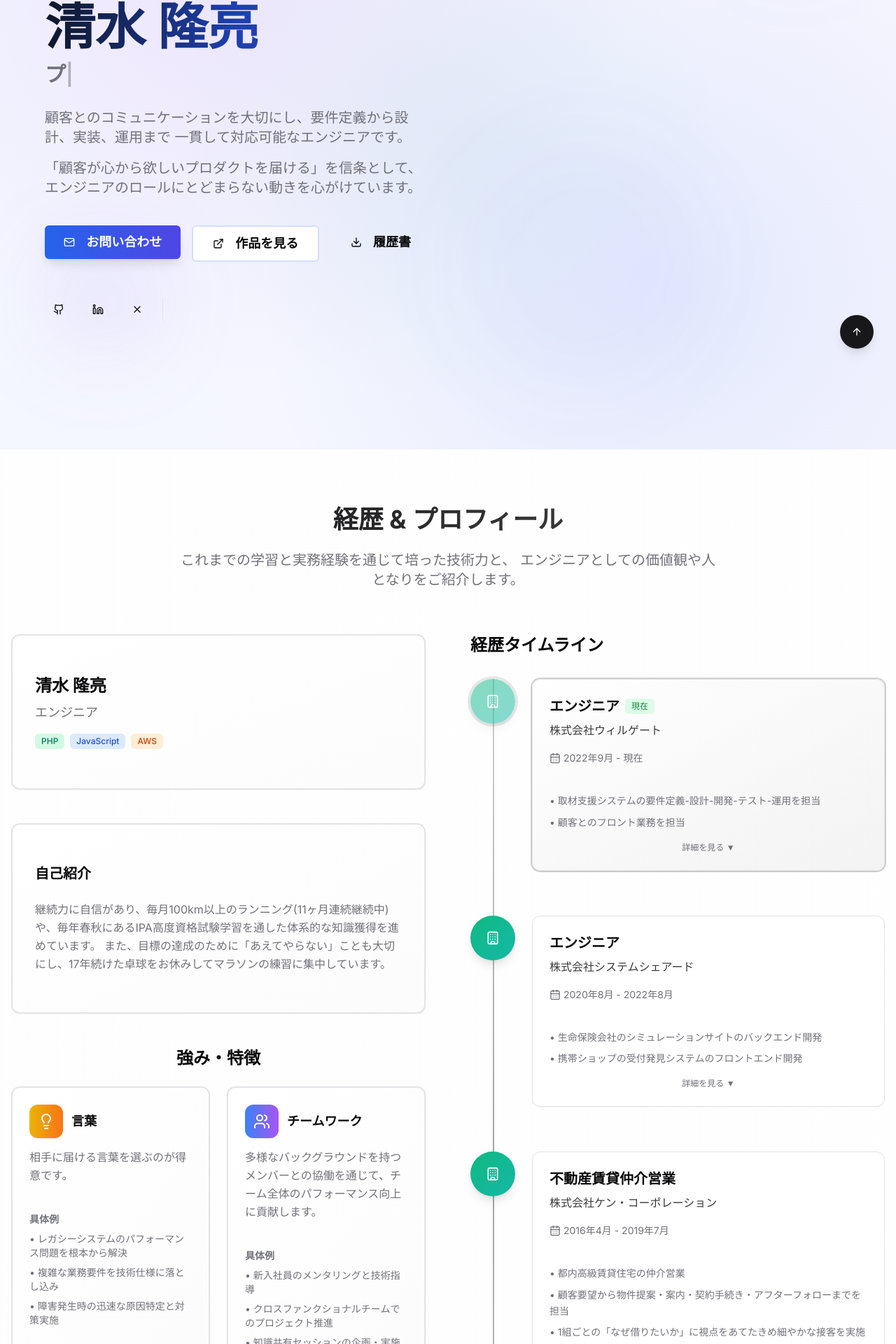
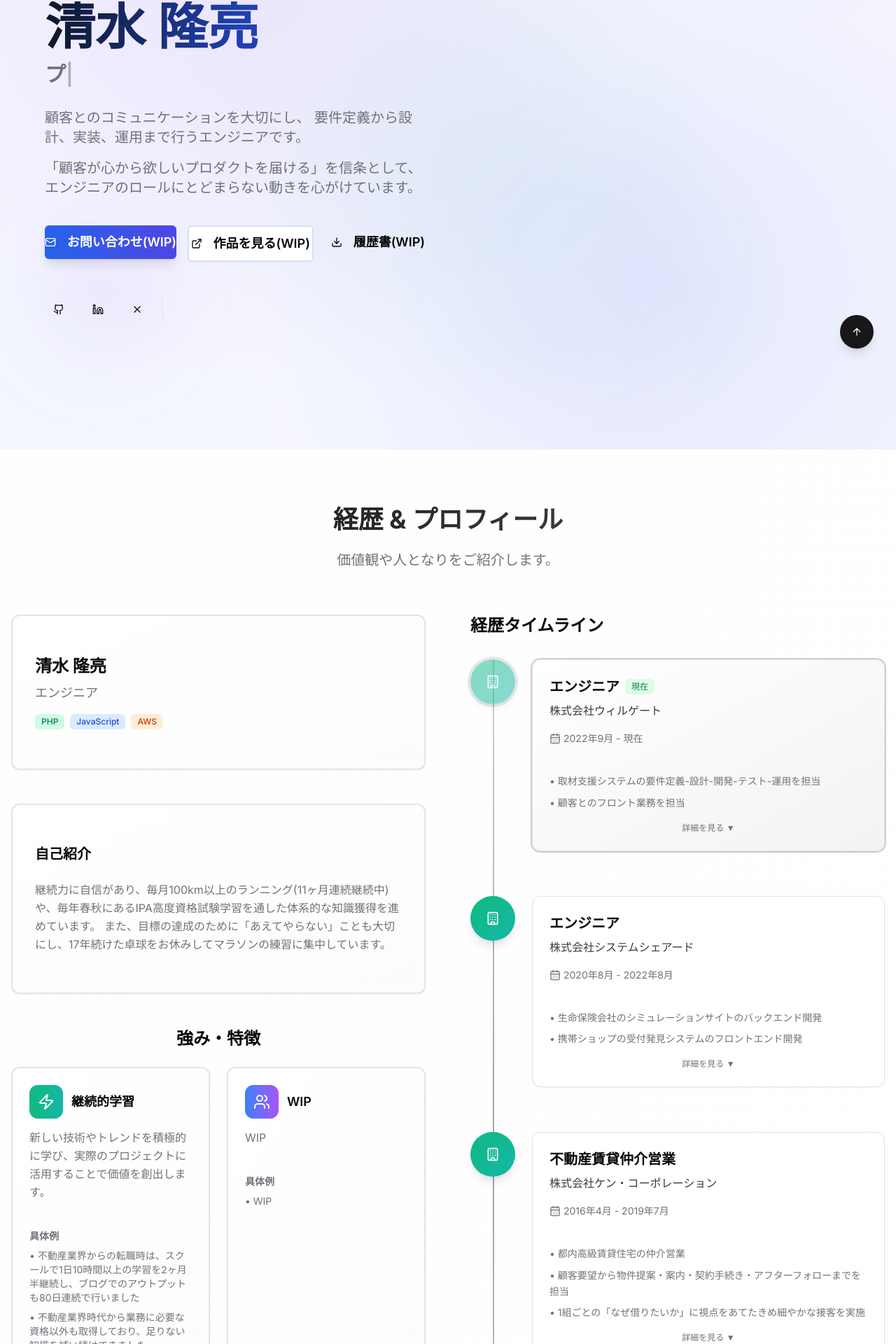
Before and after one commit to Takaaki-Shimizu/dedication, a Next.js app: page / in a window 1280 px wide. Shown: the part 270-2190 px from the top of the page at 70% size. Built offline with nearby package versions, Linux system fonts and the light colour scheme.

Commit message:
fix: 情報更新

```diff
--- a/src/app/layout.tsx
+++ b/src/app/layout.tsx
@@ -10,7 +10,7 @@ const inter = Inter({
 
 export const metadata: Metadata = {
   title: {
-    default: "Takaaki Shimizu | Backend Engineer Portfolio",
+    default: "Takaaki Shimizu | Engineer Portfolio",
     template: "%s | Takaaki Shimizu",
   },
   description: "スケーラブルなシステム構築とクラウドアーキテクチャ設計を専門とするエンジニア。Go、Python、AWSを用いた高性能なWebアプリケーション開発に従事。",
--- a/src/app/page.tsx
+++ b/src/app/page.tsx
@@ -14,15 +14,15 @@ const structuredData = {
   "@context": "https://schema.org",
   "@type": "Person",
   "name": "Takaaki Shimizu",
-  "jobTitle": "Backend Engineer",
-  "description": "Backend engineer specializing in scalable systems, cloud architecture, and modern development practices.",
+  "jobTitle": "Engineer",
+  "description": "engineer specializing in scalable systems, cloud architecture, and modern development practices.",
   "url": "https://dedication.vercel.app",
   "sameAs": [
     "https://github.com/Takaaki-Shimizu",
     "https://www.linkedin.com/in/takaaki-shimizu-3813a7375"
   ],
   "knowsAbout": [
-    "Backend Development",
+    "Development",
     "Cloud Architecture",
     "Go Programming",
     "Python",
@@ -47,9 +47,7 @@ const skillsData = {
     icon: <Globe className="h-6 w-6 text-white" />,
     color: "from-indigo-600 to-indigo-700",
     skills: [
-      { name: "React", level: 88, years: 4, description: "モダンなUI開発、状態管理、パフォーマンス最適化" },
-      { name: "TypeScript", level: 92, years: 4, description: "型安全なコード開発、大規模アプリケーションの保守性向上" },
-      { name: "Next.js", level: 85, years: 2, description: "SSR、SSG、フルスタック開発、SEO最適化" }
+      { name: "React", level: 40, years: 1, description: "WIP" },
     ]
   },
   database: {
@@ -57,16 +55,15 @@ const skillsData = {
     icon: <Database className="h-6 w-6 text-white" />,
     color: "from-slate-600 to-slate-700",
     skills: [
-      { name: "MySQL", level: 85, years: 4, description: "データベース設計、インデックス最適化、トランザクション管理" },
+      { name: "MySQL", level: 50, years: 3, description: "WIP" },
     ]
   },
   infrastructure: {
-    title: "インフラ・DevOps",
+    title: "インフラ",
     icon: <Cloud className="h-6 w-6 text-white" />,
     color: "from-purple-600 to-purple-700",
     skills: [
-      { name: "AWS", level: 88, years: 4, description: "EC2、ECS、Lambda、RDS、S3等を使ったクラウドアーキテクチャ設計" },
-      { name: "Docker", level: 90, years: 4, description: "コンテナ化、マルチステージビルド、開発環境の標準化" },
+      { name: "AWS", level: 50, years: 3, description: "WIP" },
     ]
   },
   tools: {
@@ -74,9 +71,7 @@ const skillsData = {
     icon: <Wrench className="h-6 w-6 text-white" />,
     color: "from-teal-600 to-teal-700",
     skills: [
-      { name: "Git", level: 95, years: 6, description: "ブランチ戦略、コードレビュー、チーム開発ワークフロー" },
-      { name: "CI/CD", level: 85, years: 3, description: "GitHub Actions、GitLab CI、自動テスト・デプロイパイプライン" },
-      { name: "API設計", level: 90, years: 4, description: "RESTful API、GraphQL、OpenAPI仕様書作成、APIセキュリティ" }
+      { name: "Git", level: 90, years: 6, description: "ブランチ戦略、コードレビュー、チーム開発ワークフロー" },
     ]
   }
 };
@@ -128,8 +123,8 @@ export default function Home() {
 
                 <div className="space-y-4 max-w-2xl">
                   <p className="text-lg md:text-xl text-muted-foreground leading-relaxed">
-                    顧客とのコミュニケーションを大切にし、要件定義から設計、実装、運用まで
-                    一貫して対応可能なエンジニアです。
+                    顧客とのコミュニケーションを大切にし、
+                    要件定義から設計、実装、運用まで行うエンジニアです。
                   </p>
                   <p className="text-lg md:text-xl text-muted-foreground leading-relaxed">
                     「顧客が心から欲しいプロダクトを届ける」を信条として、
@@ -142,19 +137,19 @@ export default function Home() {
                   <Button asChild size="lg" className="bg-gradient-to-r from-blue-600 to-indigo-600 hover:from-blue-700 hover:to-indigo-700 text-white font-semibold px-8 py-6 text-lg shadow-lg hover:shadow-xl magnetic-button">
                     <Link href="#contact">
                       <Mail className="mr-2 h-5 w-5" />
-                      お問い合わせ
+                      お問い合わせ(WIP)
                     </Link>
                   </Button>
                   <Button asChild variant="outline" size="lg" className="border-2 border-blue-600/20 hover:border-blue-600 hover:bg-blue-50 dark:hover:bg-blue-950/20 font-semibold px-8 py-6 text-lg magnetic-button">
                     <Link href="#projects">
                       <ExternalLink className="mr-2 h-5 w-5" />
-                      作品を見る
+                      作品を見る(WIP)
                     </Link>
                   </Button>
                   <Button asChild variant="ghost" size="lg" className="font-semibold px-8 py-6 text-lg hover:bg-slate-100 dark:hover:bg-slate-800 magnetic-button">
                     <Link href="/resume.pdf">
                       <Download className="mr-2 h-5 w-5" />
-                      履歴書
+                      履歴書(WIP)
                     </Link>
                   </Button>
                 </div>
@@ -294,11 +289,10 @@ export default function Home() {
             {/* Section Header */}
             <div className="text-center mb-16 animate-fade-in-up">
               <h2 className="text-3xl md:text-4xl font-bold mb-6 bg-gradient-to-r from-slate-900 via-blue-800 to-indigo-700 dark:from-slate-100 dark:via-blue-200 dark:to-indigo-300 bg-clip-text text-transparent">
-                お問い合わせ
+                お問い合わせ(WIP)
               </h2>
               <p className="text-lg md:text-xl text-muted-foreground max-w-3xl mx-auto leading-relaxed">
-                お仕事のご相談、技術に関するご質問、プロジェクトについてのディスカッションなど、
-                どのような内容でもお気軽にお問い合わせください。
+                WIP
               </p>
             </div>
 
@@ -339,7 +333,6 @@ export default function Home() {
                   </div>
                   <h4 className="font-semibold mb-2">メール</h4>
                   <p className="text-sm text-muted-foreground">57.shimizu.takaaki@gmail.com</p>
-                  <p className="text-xs text-muted-foreground mt-1">24時間以内に返信</p>
                 </div>
 
                 <div className="text-center">
@@ -348,7 +341,6 @@ export default function Home() {
                   </div>
                   <h4 className="font-semibold mb-2">GitHub</h4>
                   <p className="text-sm text-muted-foreground">@takaakishimizu</p>
-                  <p className="text-xs text-muted-foreground mt-1">コードとプロジェクト</p>
                 </div>
 
                 <div className="text-center">
@@ -357,7 +349,6 @@ export default function Home() {
                   </div>
                   <h4 className="font-semibold mb-2">LinkedIn</h4>
                   <p className="text-sm text-muted-foreground">Takaaki Shimizu</p>
-                  <p className="text-xs text-muted-foreground mt-1">プロフェッショナルネットワーク</p>
                 </div>
               </div>
             </div>
--- a/src/components/about-section.tsx
+++ b/src/components/about-section.tsx
@@ -89,30 +89,6 @@ const timelineData: TimelineItem[] = [
 const strengthsData: Strength[] = [
   {
     id: "1",
-    title: "言葉",
-    description: "相手に届ける言葉を選ぶのが得意です。",
-    icon: <Lightbulb className="w-6 h-6" />,
-    color: "from-yellow-500 to-orange-500",
-    examples: [
-      "レガシーシステムのパフォーマンス問題を根本から解決",
-      "複雑な業務要件を技術仕様に落とし込み",
-      "障害発生時の迅速な原因特定と対策実施"
-    ]
-  },
-  {
-    id: "2",
-    title: "チームワーク",
-    description: "多様なバックグラウンドを持つメンバーとの協働を通じて、チーム全体のパフォーマンス向上に貢献します。",
-    icon: <Users className="w-6 h-6" />,
-    color: "from-blue-500 to-purple-500",
-    examples: [
-      "新入社員のメンタリングと技術指導",
-      "クロスファンクショナルチームでのプロジェクト推進",
-      "知識共有セッションの企画・実施"
-    ]
-  },
-  {
-    id: "3",
     title: "継続的学習",
     description: "新しい技術やトレンドを積極的に学び、実際のプロジェクトに活用することで価値を創出します。",
     icon: <Zap className="w-6 h-6" />,
@@ -123,15 +99,33 @@ const strengthsData: Strength[] = [
     ]
   },
   {
+    id: "2",
+    title: "WIP",
+    description: "WIP",
+    icon: <Users className="w-6 h-6" />,
+    color: "from-blue-500 to-purple-500",
+    examples: [
+      "WIP",
+    ]
+  },
+  {
+    id: "3",
+    title: "WIP",
+    description: "WIP",
+    icon: <Zap className="w-6 h-6" />,
+    color: "from-emerald-500 to-teal-500",
+    examples: [
+      "WIP",
+    ]
+  },
+  {
     id: "4",
-    title: "品質への拘り",
-    description: "コードの品質、システムの信頼性、ユーザー体験の向上に常に注力しています。",
+    title: "WIP",
+    description: "WIP",
     icon: <Target className="w-6 h-6" />,
     color: "from-red-500 to-pink-500",
     examples: [
-      "包括的なテスト戦略の策定と実施",
-      "コードレビューの品質向上とベストプラクティス共有",
-      "監視・アラートシステムの構築"
+      "WIP"
     ]
   }
 ];
@@ -260,8 +254,7 @@ export function AboutSection() {
             経歴 & プロフィール
           </h2>
           <p className="text-lg md:text-xl text-muted-foreground max-w-3xl mx-auto leading-relaxed">
-            これまでの学習と実務経験を通じて培った技術力と、
-            エンジニアとしての価値観や人となりをご紹介します。
+            価値観や人となりをご紹介します。
           </p>
         </div>
 
--- a/src/components/contact-form.tsx
+++ b/src/components/contact-form.tsx
@@ -122,7 +122,7 @@ export function ContactForm() {
         </div>
         <CardTitle className="text-2xl md:text-3xl">お問い合わせ</CardTitle>
         <CardDescription className="text-lg">
-          お仕事のご相談、技術に関するご質問など、お気軽にお問い合わせください
+          お気軽にお問い合わせください
         </CardDescription>
       </CardHeader>
 
--- a/src/components/footer.tsx
+++ b/src/components/footer.tsx
@@ -17,25 +17,21 @@ const socialLinks = [
     name: "GitHub",
     href: "https://github.com/Takaaki-Shimizu",
     icon: Github,
-    description: "コードとプロジェクト"
   },
   {
     name: "LinkedIn",
     href: "https://linkedin.com/in/takaaki-shimizu-3813a7375",
     icon: Linkedin,
-    description: "プロフェッショナルネットワーク"
   },
   {
     name: "X (Twitter)",
     href: "https://x.com/ilsbt",
     icon: Twitter,
-    description: "技術情報とアップデート"
   },
   {
     name: "Email",
     href: "mailto:57.shimizu.takaaki@gmail.com",
     icon: Mail,
-    description: "直接連絡"
   }
 ];
 
@@ -71,13 +67,12 @@ export function Footer() {
               </div>
               <div>
                 <h3 className="font-bold text-xl">清水 隆亮</h3>
-                <p className="text-sm text-muted-foreground">Backend Engineer</p>
+                <p className="text-sm text-muted-foreground">Engineer</p>
               </div>
             </div>
             <p className="text-muted-foreground leading-relaxed mb-6 max-w-md">
-              スケーラブルなシステム構築とクラウドアーキテクチャ設計を専門とする
-              エンジニア。Go、Python、AWSを用いた高性能なWeb
-              アプリケーション開発に従事しています。
+              顧客とのコミュニケーションを大切にし、要件定義から設計、実装、運用まで行うエンジニアです。
+              「顧客が心から欲しいプロダクトを届ける」を信条として、 エンジニアのロールにとどまらない動きを心がけています。
             </p>
 
             {/* Contact Info */}
--- a/src/components/header-navigation.tsx
+++ b/src/components/header-navigation.tsx
@@ -170,7 +170,7 @@ export function HeaderNavigation() {
                   {/* Mobile Footer */}
                   <div className="mt-auto pt-6 border-t">
                     <p className="text-sm text-muted-foreground text-center">
-                      Backend Engineer Portfolio
+                      Engineer Portfolio
                     </p>
                   </div>
                 </div>
--- a/src/components/projects-section.tsx
+++ b/src/components/projects-section.tsx
@@ -4,91 +4,49 @@ import { useState, useMemo } from "react";
 import { ProjectCard, type Project } from "./project-card";
 import { ProjectFilter } from "./project-filter";
 
-// サンプルプロジェクトデータ
 const sampleProjects: Project[] = [
   {
     id: "1",
-    title: "マイクロサービス型ECプラットフォーム",
-    category: "バックエンド",
-    description: "Go言語を使用した大規模ECサイトのマイクロサービス化プロジェクト。高トラフィックに対応できるスケーラブルなアーキテクチャを設計・実装しました。",
-    fullDescription: "従来のモノリシックなECサイトを、Go言語によるマイクロサービスアーキテクチャに移行するプロジェクト。Docker、Redis、PostgreSQLを活用し、1日100万PVに対応できるシステムを構築。CI/CDパイプラインの構築も担当し、開発効率を40%向上させました。",
-    technologies: ["Go", "Docker", "PostgreSQL", "Redis", "gRPC", "Prometheus", "Grafana", "GitHub Actions"],
-    image: "/projects/ecommerce-microservices.jpg",
-    githubUrl: "https://github.com/Takaaki-Shimizu/ecommerce-microservices",
-    liveUrl: "https://demo-ecommerce.example.com",
-    detailUrl: "/projects/ecommerce-microservices",
-    date: "2024年3月",
+    title: "WIP",
+    category: "WIP",
+    description: "WIP",
+    fullDescription: "WIP",
+    technologies: ["WIP"],
+    image: "WIP",
+    githubUrl: "https://github.com/Takaaki-Shimizu/WIP",
+    liveUrl: "https://WIP",
+    detailUrl: "/WIP",
+    date: "XXXX年月",
     status: "completed"
   },
   {
     id: "2",
-    title: "リアルタイム分析ダッシュボード",
-    category: "フルスタック",
-    description: "Next.js、TypeScript、Python FastAPIを使用したリアルタイムデータ分析プラットフォーム。WebSocketとRedisを活用してミリ秒レベルでの更新を実現しました。",
-    fullDescription: "企業の営業データをリアルタイムで可視化するダッシュボードアプリケーション。フロントエンドはNext.js + TypeScript、バックエンドはPython FastAPI、データベースはPostgreSQL + Redis。WebSocketによるリアルタイム通信とChart.jsによる美しいデータ可視化を実装。",
-    technologies: ["Next.js", "TypeScript", "Python", "FastAPI", "PostgreSQL", "Redis", "WebSocket", "Chart.js", "Tailwind CSS"],
-    image: "/projects/analytics-dashboard.jpg",
-    githubUrl: "https://github.com/Takaaki-Shimizu/analytics-dashboard",
-    liveUrl: "https://analytics-demo.example.com",
-    detailUrl: "/projects/analytics-dashboard",
-    date: "2024年1月",
-    status: "maintenance"
+    title: "WIP",
+    category: "WIP",
+    description: "WIP",
+    fullDescription: "WIP",
+    technologies: ["WIP"],
+    image: "WIP",
+    githubUrl: "https://github.com/Takaaki-Shimizu/WIP",
+    liveUrl: "https://WIP",
+    detailUrl: "/WIP",
+    date: "XXXX年月",
+    status: "completed"
   },
   {
     id: "3",
-    title: "AI文書要約API",
-    category: "AI・機械学習",
-    description: "自然言語処理を活用した文書自動要約システム。Transformerモデルと独自の前処理アルゴリズムにより、日本語文書の高精度な要約を実現しています。",
-    fullDescription: "Hugging Face TransformersとBERTを使用した日本語文書の自動要約API。独自の前処理パイプラインと後処理ロジックにより、従来手法と比較して30%の精度向上を達成。Docker化されたAPIサーバーをAWS ECSでホスティング。",
-    technologies: ["Python", "Transformers", "BERT", "FastAPI", "Docker", "AWS ECS", "PostgreSQL", "Celery", "Redis"],
-    image: "/projects/ai-summarization.jpg",
-    githubUrl: "https://github.com/Takaaki-Shimizu/ai-document-summarizer",
-    liveUrl: "https://api-summarizer.example.com/docs",
-    detailUrl: "/projects/ai-summarization",
-    date: "2023年11月",
+    title: "WIP",
+    category: "WIP",
+    description: "WIP",
+    fullDescription: "WIP",
+    technologies: ["WIP"],
+    image: "WIP",
+    githubUrl: "https://github.com/Takaaki-Shimizu/WIP",
+    liveUrl: "https://WIP",
+    detailUrl: "/WIP",
+    date: "XXXX年月",
     status: "completed"
   },
-  {
-    id: "4",
-    title: "チーム管理SaaSプラットフォーム",
-    category: "フルスタック",
-    description: "React + Node.js + MongoDBで構築したプロジェクト管理SaaS。リアルタイムコラボレーション、タスク管理、レポート機能を提供する包括的なソリューションです。",
-    fullDescription: "中小企業向けのプロジェクト管理SaaSプラットフォーム。React + TypeScriptのSPA、Node.js + Express.jsのREST API、MongoDBデータベースで構築。Socket.ioによるリアルタイム更新、Stripe決済統合、メール通知システムを実装。現在50社以上で利用中。",
-    technologies: ["React", "TypeScript", "Node.js", "Express.js", "MongoDB", "Socket.io", "Stripe", "AWS S3", "Heroku"],
-    image: "/projects/team-management-saas.jpg",
-    githubUrl: "https://github.com/Takaaki-Shimizu/team-management-platform",
-    liveUrl: "https://teammanager.example.com",
-    detailUrl: "/projects/team-management",
-    date: "2023年8月",
-    status: "maintenance"
-  },
-  {
-    id: "5",
-    title: "IoTデータ収集システム",
-    category: "IoT・組み込み",
-    description: "製造業向けのIoTセンサーデータ収集・分析システム。MQTT、InfluxDB、Grafanaを使用してリアルタイム監視と異常検知を実現しました。",
-    fullDescription: "工場の機械データをリアルタイムで収集・分析するIoTシステム。Raspberry PiとArduinoを使用したセンサーデータ収集、MQTTブローカーによるデータ転送、InfluxDBでの時系列データ保存、Grafanaでの可視化・アラート機能を実装。機械の予知保全により稼働率を15%向上。",
-    technologies: ["Python", "MQTT", "InfluxDB", "Grafana", "Raspberry Pi", "Arduino", "Docker", "Telegraf"],
-    image: "/projects/iot-monitoring.jpg",
-    githubUrl: "https://github.com/Takaaki-Shimizu/iot-monitoring-system",
-    detailUrl: "/projects/iot-monitoring",
-    date: "2023年6月",
-    status: "completed"
-  },
-  {
-    id: "6",
-    title: "ブロックチェーン投票システム",
-    category: "ブロックチェーン",
-    description: "Ethereum上で動作する分散型投票アプリケーション。透明性とセキュリティを重視したスマートコントラクトとWeb3フロントエンドを開発中です。",
-    fullDescription: "SolidityスマートコントラクトとReact + Web3.jsフロントエンドによる分散型投票システム。MetaMask連携、IPFS画像ストレージ、イベントログを活用した透明性の高い投票プロセスを実装。テストネットでの動作確認済み、メインネット展開準備中。",
-    technologies: ["Solidity", "React", "Web3.js", "Ethereum", "IPFS", "MetaMask", "Hardhat", "Chai"],
-    image: "/projects/blockchain-voting.jpg",
-    githubUrl: "https://github.com/Takaaki-Shimizu/blockchain-voting",
-    liveUrl: "https://voting-dapp.example.com",
-    detailUrl: "/projects/blockchain-voting",
-    date: "2024年5月",
-    status: "in-progress"
-  }
 ];
 
 export function ProjectsSection() {
@@ -129,8 +87,7 @@ export function ProjectsSection() {
             プロジェクト & ポートフォリオ
           </h2>
           <p className="text-lg md:text-xl text-muted-foreground max-w-3xl mx-auto leading-relaxed">
-            これまで手がけた実際のプロジェクトをご紹介します。
-            バックエンド開発からフルスタック、AI・機械学習まで幅広い技術領域での実績があります。
+            WIP
           </p>
         </div>
 
```
Also changed, not shown: 1 other file (tests, documents, lock files or other folders).
